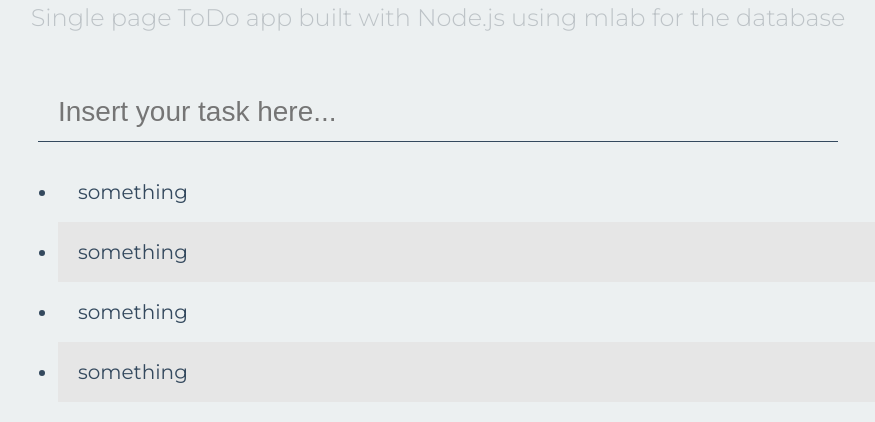
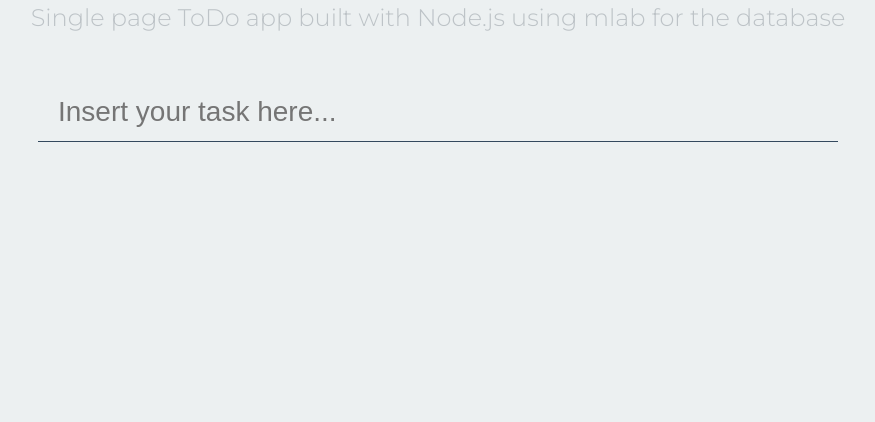
Before and after one commit to jfarre90/javier-todo-app, a website: page views/index.html in a window 1280 px wide. Shown: the part 180-602 px from the top of the page, without its empty margins (202-1077 px from the left). Drawn offline with nearby package versions, Linux system fonts and the light colour scheme; files that its build step writes are made by us from their sources; no server answers; files whose address does not match are found by name.

Commit message:
removed test <li> that were added to the list

```diff
--- a/views/index.html
+++ b/views/index.html
@@ -17,10 +17,6 @@
   </section>
 
   <ul class="list">
-    <li class="task">something<span>X</span></li>
-    <li class="task">something<span>X</span></li>
-    <li class="task">something<span>X</span></li>
-    <li class="task">something<span>X</span></li>
   </ul>
 
 <script type="text/javascript" src="app.js"></script>
```
